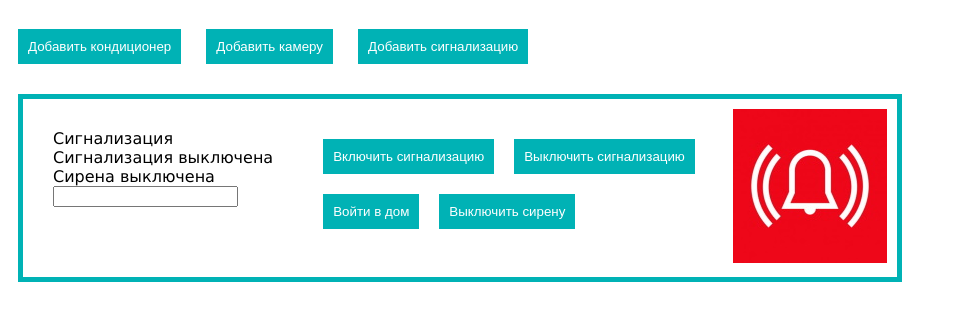
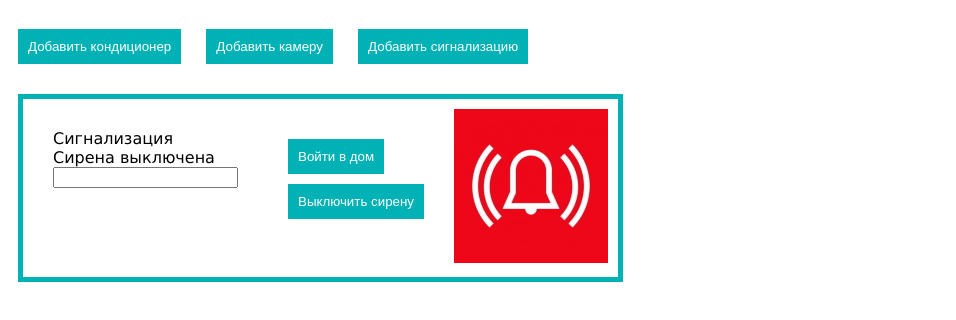
Before and after one commit to Nikiforovets/ormedia-homework4, a plain HTML site: page index.html in a window 1280 px wide. Both pictures are taken after a click on the button "Добавить сигнализацию". Shown: the part 62-382 px from the top of the page, without its empty margins (0-956 px from the left). Drawn offline with Linux system fonts and the light colour scheme.

Commit message:
Deleted methods on, off for alarm

```diff
--- a/style.css
+++ b/style.css
@@ -31,10 +31,14 @@ button{
     color: white;
 }
 
+.buttons button{
+    display: block;
+}
+
 .buttons{
     display: inline;
     margin: 20px;
-    max-width: 400px;
+
 }
 
 .fields{
--- a/viewAlarm.js
+++ b/viewAlarm.js
@@ -4,26 +4,12 @@ function ViewAlarm(alarm, rootDom){
 
     this._state = document.createElement("div");
     this._sirenState = document.createElement("div");
-}
-
-ViewAlarm.prototype.stateChange = function(){
-    if(this._alarm._state == true){
-        this._state.innerHTML = "Сигнализация включена";
-    }
-    else{
-        this._state.innerHTML = "Сигнализация выключена";
-        this._sirenState.innerHTML = "Сирена выключена";
-    }
+    this._sirenState.innerHTML = "Сирена выключена";
 }
 
 ViewAlarm.prototype.sirenStateChange = function(){
-    if(this._alarm._state == true){
-        if(this._alarm._sirenState == true){
-            this._sirenState.innerHTML = "Включена сирена";
-        }
-        else{
-            this._sirenState.innerHTML = "Сирена выключена";
-        }
+    if(this._alarm._sirenState == true){
+        this._sirenState.innerHTML = "Включена сирена";
     }
     else{
         this._sirenState.innerHTML = "Сирена выключена";
@@ -34,29 +20,12 @@ ViewAlarm.prototype.render = function(){
     var alarmContainer = document.createElement("div");
     alarmContainer.className = "alarm-container";
 
-
     var name = document.createElement("div");
     name.innerHTML = "Сигнализация";
 
     var textField = document.createElement("input");
     textField.type = "text";
 
-    var onBtn = document.createElement("button");
-    onBtn.className = "on";
-    onBtn.innerHTML = "Включить сигнализацию";
-    onBtn.addEventListener("click", ()=>{
-        this._alarm.on();
-        this.stateChange();
-    });
-
-
-    var offBtn = document.createElement("button");
-    offBtn.className = "off";
-    offBtn.innerHTML = "Выключить сигнализацию";
-    offBtn.addEventListener("click", ()=>{
-        this._alarm.off();
-        this.stateChange();
-    });
 
     var enterBtn = document.createElement("button");
     enterBtn.className = "enter";
@@ -94,14 +63,11 @@ ViewAlarm.prototype.render = function(){
     fields.appendChild(this._state);
     fields.appendChild(this._sirenState);
     fields.appendChild(textField);
-    buttons.appendChild(onBtn);
-    buttons.appendChild(offBtn);
     buttons.appendChild(enterBtn);
     buttons.appendChild(offSiren);
     image.appendChild(imgAlarm);
 
     this._rootDom.appendChild(alarmContainer);
 
-    this.stateChange();
     this.sirenStateChange();
 }
```
